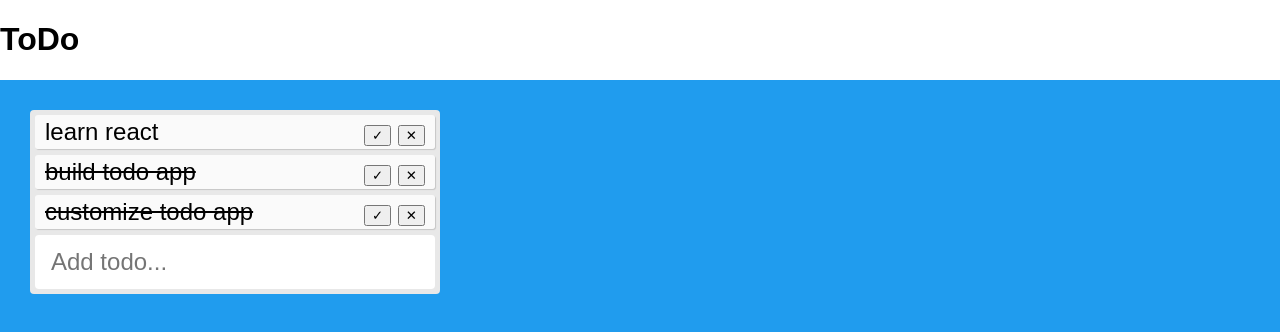
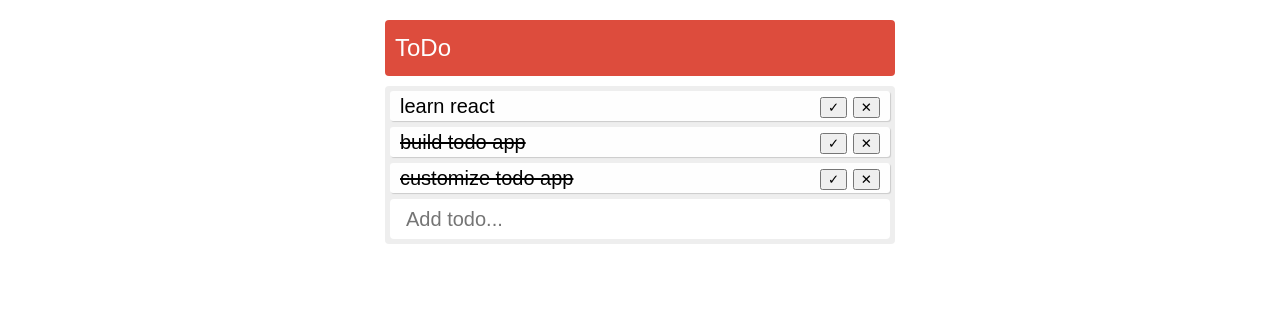
Before and after one commit to zikman23/todo-list-zik, a plain HTML site: page index.html in a window 1280 px wide. Drawn offline with nearby package versions, Linux system fonts and the light colour scheme.

Commit message:
Update styling

```diff
--- a/index.html
+++ b/index.html
@@ -9,9 +9,9 @@
     <script src="https://unpkg.com/@babel/standalone/babel.min.js"></script>
   </head>
   <body>
-    <h1>ToDo</h1>
+    <div class="header">ToDo</div>
 
-    <!-- we will put our teact component inside this div -->
+    <!-- we will put our React component inside this div -->
     <div id="root"></div>
 
     <!-- load react -->
--- a/styles.css
+++ b/styles.css
@@ -5,28 +5,45 @@ body {
   -moz-osx-font-smoothing: grayscale;
 }
 
+h1 {
+  margin: 0;
+}
+
+.header {
+  background: #dd4c3d;
+  color: #fefefe;
+  margin: 20px auto 10px;
+  max-width: 490px;
+  padding: 10px;
+  font-size: 24px;
+  font-weight: 500;
+  line-height: 1.5em;
+  border-radius: 4px;
+}
+
 code {
   font-family: monospace;
 }
 
 .app {
-  background: #209cee;
-  padding: 30px;
+  background: #fff;
+  padding: 0px 20px 20px 20px;
   height: 100vh;
 }
 
 .todo-list {
-  background: #e8e8e8;
+  background: #eee;
   border-radius: 4px;
   padding: 5px;
-  max-width: 400px;
+  margin: auto;
+  max-width: 500px;
 }
 
 .todo {
-  background: #ffffffcc;
+  background: rgb(254, 254, 254);
   box-shadow: 1px 1px 1px rgba(0, 0, 0, 0.15);
   padding: 3px 10px;
-  font-size: 24px;
+  font-size: 20px;
   margin-bottom: 6px;
   border-radius: 3px;
   display: flex;
@@ -41,7 +58,7 @@ code {
   border-radius: 4px;
   box-shadow: none;
   padding: 1rem;
-  height: 2.25em;
+  height: 2em;
   font-family: sans-serif;
-  font-size: 24px;
+  font-size: 20px;
 }
```
